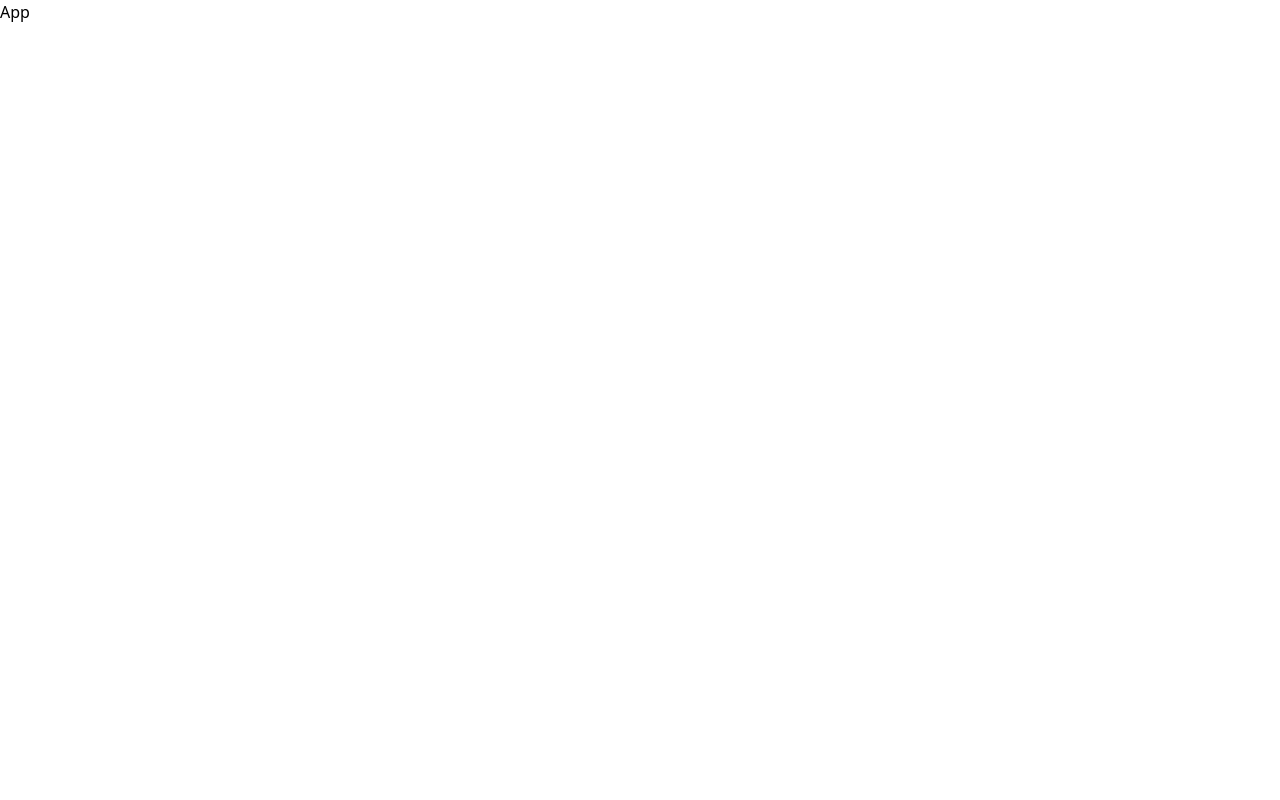
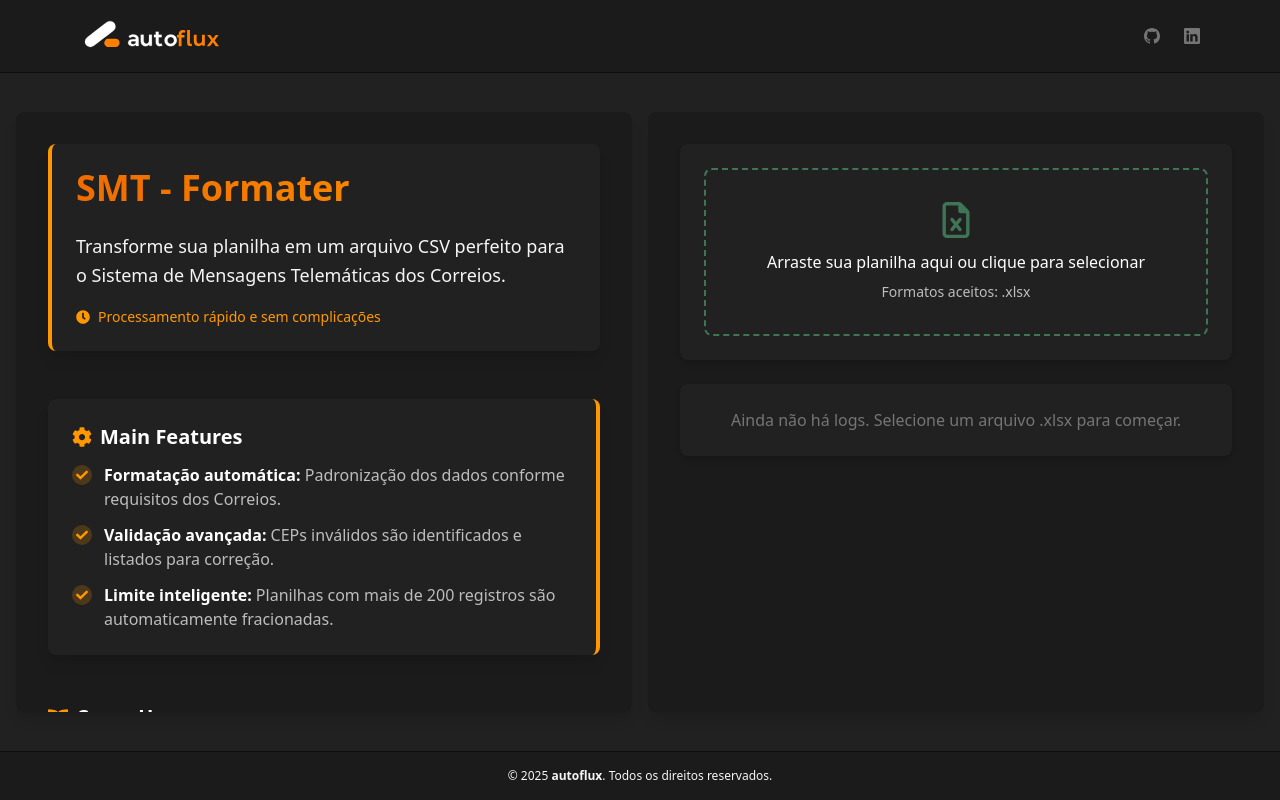
Before and after one commit to cesardmn/smt, a React (Vite) app: page / in a window 1280 px wide. Built offline with nearby package versions, Linux system fonts and the light colour scheme.

Commit message:
refactor: Navbar Footer e App.

```diff
--- a/src/components/App.jsx
+++ b/src/components/App.jsx
@@ -1,5 +1,26 @@
+import Navbar from './Navbar'
+import Footer from './Footer'
+import Instructions from './Instructions'
+import Actions from './Actions'
+
 const App = () => {
-  return <h1>App</h1>
+  return (
+    <main className="h-[100svh] bg-bk-1 text-wt-1 font-sans flex flex-col">
+      <Navbar />
+
+      <div
+        className="h-[100%] overflow-y-auto overflow-x-hidden
+          grid gap-4 p-4
+          justify-center items-center
+          lg:grid-cols-2"
+      >
+        <Instructions />
+        <Actions />
+      </div>
+
+      <Footer />
+    </main>
+  )
 }
 
 export default App
--- a/src/components/Footer.jsx
+++ b/src/components/Footer.jsx
@@ -4,7 +4,7 @@ const Footer = () => {
       <div className="max-w-6xl mx-auto flex flex-col items-center gap-2 text-center sm:flex-row sm:justify-center">
         <p className="text-xs">
           &copy; {new Date().getFullYear()}{' '}
-          <span className="font-semibold">SMT</span>. Todos os direitos
+          <span className="font-semibold">autoflux</span>. Todos os direitos
           reservados.
         </p>
       </div>
--- a/src/components/Navbar.jsx
+++ b/src/components/Navbar.jsx
@@ -1,5 +1,5 @@
 import { useState } from 'react'
-import logo from '../assets/img/icon.svg'
+import logo from '../assets/img/htd.svg'
 import { BsLinkedin, BsGithub } from 'react-icons/bs'
 
 const Navbar = () => {
@@ -25,9 +25,16 @@ const Navbar = () => {
 
 const NavbarLogo = () => (
   <div className="flex items-center gap-3">
-    <h1 className="text-2xl sm:text-3xl md:text-4xl font-bold text-gradient-orange">
-      SMT - Formater
-    </h1>
+    <a
+      href="https://autoflux.app.br/"
+      className="hover:text-or-1 cursor-pointer"
+      aria-label="Site do AutoFlux"
+    >
+      {' '}
+      <div className="h-10 w-auto overflow-hidden flex items-center justify-center text-bk-1 font-bold text-lg select-none">
+        <img src={logo} alt="Logo" className="w-full h-full object-cover" />
+      </div>
+    </a>
   </div>
 )
 
@@ -59,21 +66,6 @@ const NavbarLinks = ({ className = '' }) => (
         <BsLinkedin />
       </a>
     </li>
-
-    <li className="hover:text-or-1 cursor-pointer">
-      <a
-        href="https://autoflux.app.br/"
-        target="_blank"
-        rel="noopener noreferrer"
-        className="hover:text-or-1 cursor-pointer"
-        aria-label="Site do AutoFlux"
-      >
-        {' '}
-        <div className="w-10 h-10 rounded-full overflow-hidden flex items-center justify-center text-bk-1 font-bold text-lg select-none">
-          <img src={logo} alt="Logo" className="w-full h-full object-cover" />
-        </div>
-      </a>
-    </li>
   </ul>
 )
 
```
Also changed, not shown: src/assets/img/htd.svg (added).
